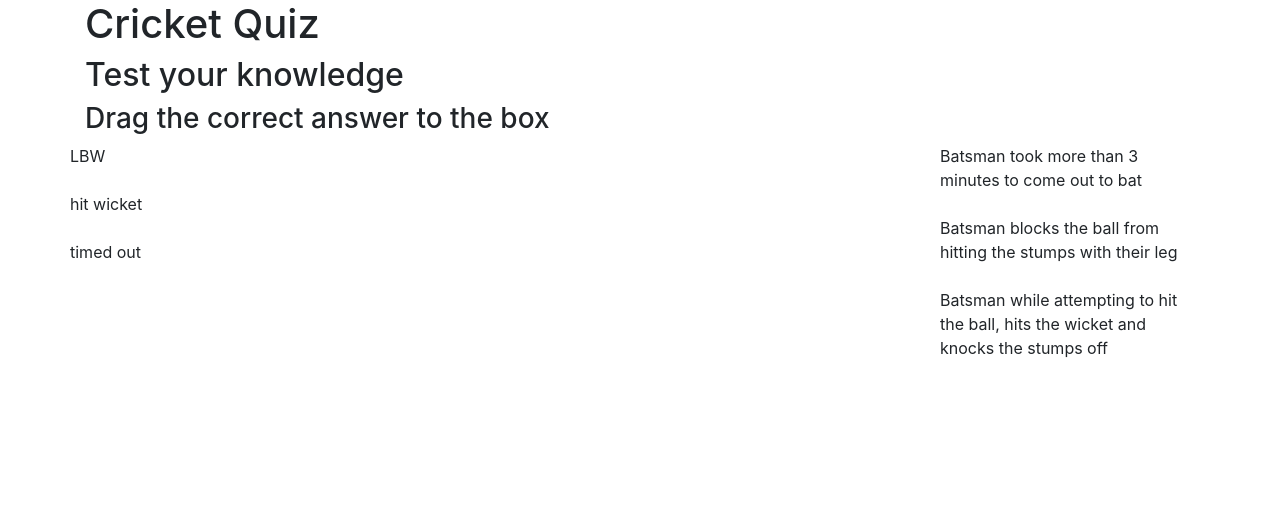
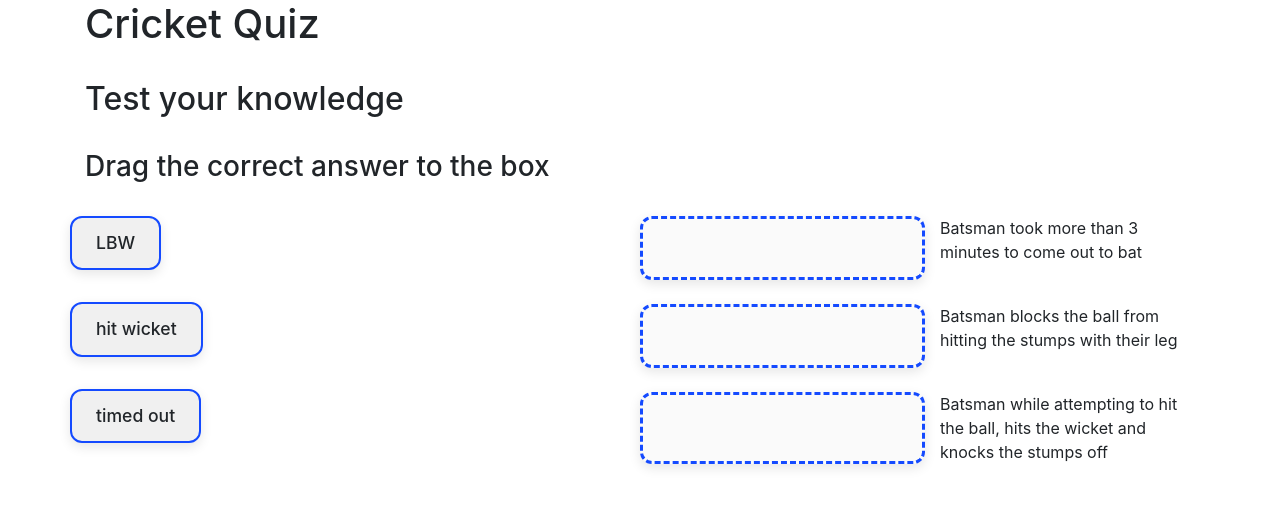
Before and after one commit to ltxom/COMS4170-Cricket-Dismissals, a Flask app: page /quiz in a window 1280 px wide. Shown: the part 56-563 px from the top of the page. Run offline with Flask 3, Linux system fonts and the light colour scheme; some libraries are stand-ins or nearby versions.

Commit message:
quiz drag and drop functionality

```diff
--- a/static/homepage.css
+++ b/static/homepage.css
@@ -40,3 +40,22 @@
 #quiz-descriptors .row {
     margin-bottom: 1.5rem; /* Adds spacing between rows */
 }
+
+.dismissal {
+    padding: 0.5rem 1rem;
+    background-color: #f0f0f0;
+    border: 2px solid #144aff; /* Updated border color */
+    border-radius: 8px;
+    cursor: move;
+    margin-bottom: 0.5rem;
+    box-shadow: 0 2px 6px rgba(0, 0, 0, 0.1); /* Optional: Adds a subtle shadow */
+}
+
+.droppable-area {
+    min-height: 3rem;
+    border: 3px dashed #144aff; /* Updated border style and color */
+    border-radius: 8px;
+    padding: 0.5rem;
+    background-color: #fafafa;
+    box-shadow: 0 2px 6px rgba(0, 0, 0, 0.1); /* Optional: Adds a subtle shadow */
+}
--- /dev/null
+++ b/static/quiz.css
@@ -0,0 +1,81 @@
+.page-container {    padding: 2rem;    font-family: 'Poppins', sans-serif;    display: flex;    flex-direction: column;    align-items: center;    text-align: center;    color: #333;}.quiz-heading {    font-size: 2.5rem;    margin-bottom: 1rem;    color: #144aff;    font-weight: bold;}.quiz-subheading {    font-size: 1.25rem;    color: #555;    margin-bottom: 2rem;}.quiz-question {    font-size: 1.5rem;    margin-bottom: 1.5rem;    color: #333;    font-weight: 500;}.quiz-options {    display: flex;    flex-direction: column;    gap: 1rem;    margin-bottom: 2rem;}.quiz-option {    display: inline-block;    text-decoration: none;    background-color: #f0f0f0;    color: #333;    padding: 0.75rem 1.5rem;    border-radius: 8px;    font-size: 1.2rem;    text-align: center;    cursor: pointer;    transition: background-color 0.3s ease, color 0.3s ease;}.quiz-option:hover {    background-color: #144aff;    color: white;}.dismissal {    padding: 0.75rem 1.5rem;    background-color: #f0f0f0;    border: 2px solid #144aff;    border-radius: 12px;    cursor: move;    margin-bottom: 0.5rem;    box-shadow: 0 4px 12px rgba(0, 0, 0, 0.1);    font-size: 1.1rem;    font-weight: 500;    text-align: center;    transition: background-color 0.3s ease, transform 0.2s ease;}.dismissal:hover {    background-color: #e6f0ff;    transform: scale(1.05);}
+
+.droppable-area {
+    min-height: 4rem;
+    border: 3px dashed #144aff;
+    border-radius: 12px;
+    padding: 1rem;
+    background-color: #fafafa;
+    box-shadow: 0 4px 12px rgba(0, 0, 0, 0.1);
+    transition: background-color 0.3s ease;
+}
+
+.droppable-area:hover {
+    background-color: #e6f0ff;
+}
+
+.submit-button {
+    display: inline-block;
+    text-decoration: none;
+    background-color: #144aff;
+    color: white;
+    padding: 0.75rem 2rem;
+    border-radius: 12px;
+    font-size: 1.2rem;
+    box-shadow: 0 4px 12px rgba(0, 0, 0, 0.1);
+    cursor: pointer;
+    transition: background-color 0.3s ease, transform 0.2s ease;
+}
+
+.submit-button:hover {
+    background-color: #003ecc;
+    transform: scale(1.05);
+}
+
+.nav-buttons {
+    display: flex;
+    justify-content: space-between;
+    margin-top: 20px;
+    margin-bottom: 20px;
+}
+
+.nav-buttons button {
+    background-color: #144aff;
+    color: white;
+    border: none;
+    padding: 10px 16px;
+    border-radius: 8px;
+    font-size: 1rem;
+    cursor: pointer;
+    transition: background-color 0.3s ease, transform 0.2s ease;
+}
+
+.nav-buttons button:hover {
+    background-color: #0e3fdc;
+    transform: scale(1.05);
+}
+
+.nav-buttons button:disabled {
+    background-color: #ccc;
+    cursor: not-allowed;
+}
+
+.progress {
+    height: 6px;
+    background-color: #ddd;
+    border-radius: 5px;
+    margin-top: 20px;
+    margin-bottom: 20px;
+    overflow: hidden;
+}
+
+.progress-bar {
+    height: 100%;
+    width: 0%;
+    background-color: #144aff;
+    transition: width 0.3s ease;
+}
+
+.row {
+    margin-bottom: 1.5rem; /* Adds spacing between rows */
+}
--- a/static/quiz.js
+++ b/static/quiz.js
@@ -1,16 +1,38 @@
 function addDismissal(dismissal) {
-    let row = $("<div class='row'></div>").text(dismissal);
+    let row = $("<div class='row'></div>");
+    let dismissalElement = $("<div class='dismissal'></div>").text(dismissal);
+
+    // Make the dismissal draggable
+    dismissalElement.draggable({
+        revert: "invalid", // Revert if not dropped in a valid droppable area
+        helper: "clone",   // Create a clone of the element while dragging
+        cursor: "move",    // Change the cursor to indicate dragging
+        zIndex: 1000       // Ensure the dragged element stays in the foreground
+    });
+
+    row.append(dismissalElement);
     $("#quiz-dismissals").append(row);
 }
 
 function addDescriptor(descriptor) {
     let row = $("<div class='row'></div>");
 
-    let col1 = $("<div class='col-6'></div>");
+    let col1 = $("<div class='col-6 droppable-area'></div>");
     let col2 = $("<div class='col-6'></div>");
 
-    let descriptor_class = $("<div class=''></div>").text(descriptor);
+    let descriptor_class = $("<div class='descriptor'></div>").text(descriptor);
     col2.append(descriptor_class);
+
+    // Make col1 a droppable area
+    col1.droppable({
+        accept: ".dismissal", // Accept only elements with the 'dismissal' class
+        drop: function(event, ui) {
+            let droppedElement = ui.draggable.clone(); // Clone the dragged element
+            $(this).empty(); // Clear the droppable area
+            $(this).append(droppedElement); // Append the dragged element
+        }
+    });
+
     row.append(col1);
     row.append(col2);
     $("#quiz-descriptors").append(row);
@@ -21,18 +43,15 @@ function populate_quiz_page(content) {
         addDismissal(dismissal);
     });
 
-    content.descriptors.forEach(function(dismissal, i) {
-        addDescriptor(dismissal);
+    content.descriptors.forEach(function(descriptor, i) {
+        addDescriptor(descriptor);
     });
-
 }
-
 
 $(function() {
     console.log(content);
-    $("quiz-dismissals").empty();
-    $("quiz-descriptors").empty();
+    $("#quiz-dismissals").empty();
+    $("#quiz-descriptors").empty();
 
     populate_quiz_page(content);
-
 });
--- a/templates/quiz.html
+++ b/templates/quiz.html
@@ -1,7 +1,7 @@
 {% extends "layout.html" %}
 
 {% block content %}
-
+    <link rel="stylesheet" href="/static/quiz.css">
     <script type="text/javascript" src="{{ url_for('static', filename = 'quiz.js') }}"></script>
 
     <script>
```
Also changed, not shown: static/overview.css (line endings or trailing spaces).
